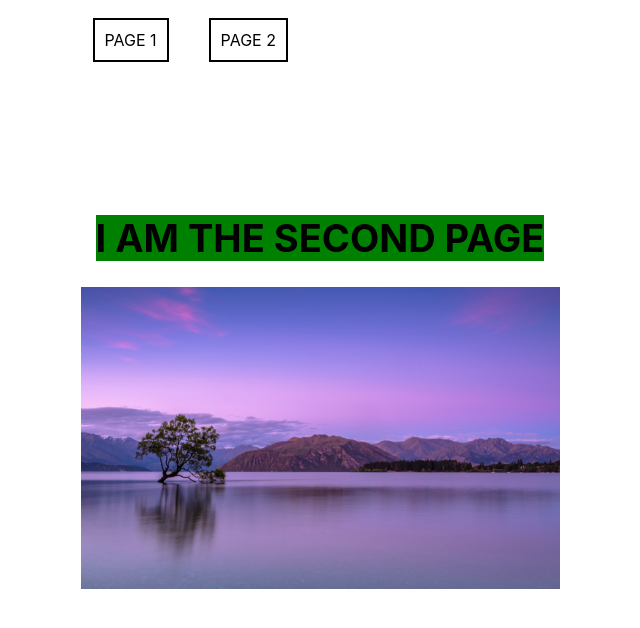
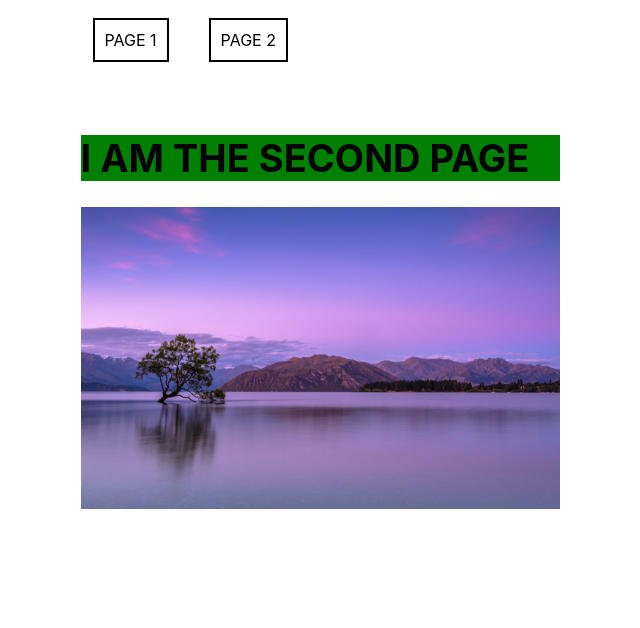
Before and after one commit to rick-moore/next-css-demo, a Next.js app: page /page2 in a window 1280 px wide. Shown: the top 628 px of the page, without its empty margins (320-960 px from the left). Built offline with nearby package versions, Linux system fonts and the light colour scheme.

Commit message:
test with nested elements

```diff
--- a/components/ChildComponent.js
+++ b/components/ChildComponent.js
@@ -4,8 +4,8 @@ import styles from '../styles/Home.module.css'
 export default function ChildComponent() {
     return (
         <div>
-            <main className={styles.main}>
-                <h1 className={styles.page1_h1}>I AM THE FIRST PAGE</h1>
+            <main className={styles.main, styles.page1}>
+                <h1>I AM THE FIRST PAGE</h1>
                 <Image
                     src='/image1.jpg'
                     alt='Image 1'
--- a/components/ChildComponent2.js
+++ b/components/ChildComponent2.js
@@ -4,8 +4,8 @@ import styles from '../styles/Home.module.css'
 export default function ChildComponent() {
     return (
         <div>
-            <main className={styles.main}>
-                <h1 className={styles.page2_h1}>I AM THE SECOND PAGE</h1>
+            <main className={styles.main, styles.page2}>
+                <h1>I AM THE SECOND PAGE</h1>
                 <Image
                     src='/image2.jpg'
                     alt='Image 2'
--- a/styles/Home.module.css
+++ b/styles/Home.module.css
@@ -15,12 +15,12 @@
   align-items: center;
 }
 
-.page1_h1 {
+.page1 h1 {
   background-color: red;
   font-size: 38px;
 }
 
-.page2_h1 {
+.page2 h1 {
   background-color: green;
   font-size: 38px;
 }
```
